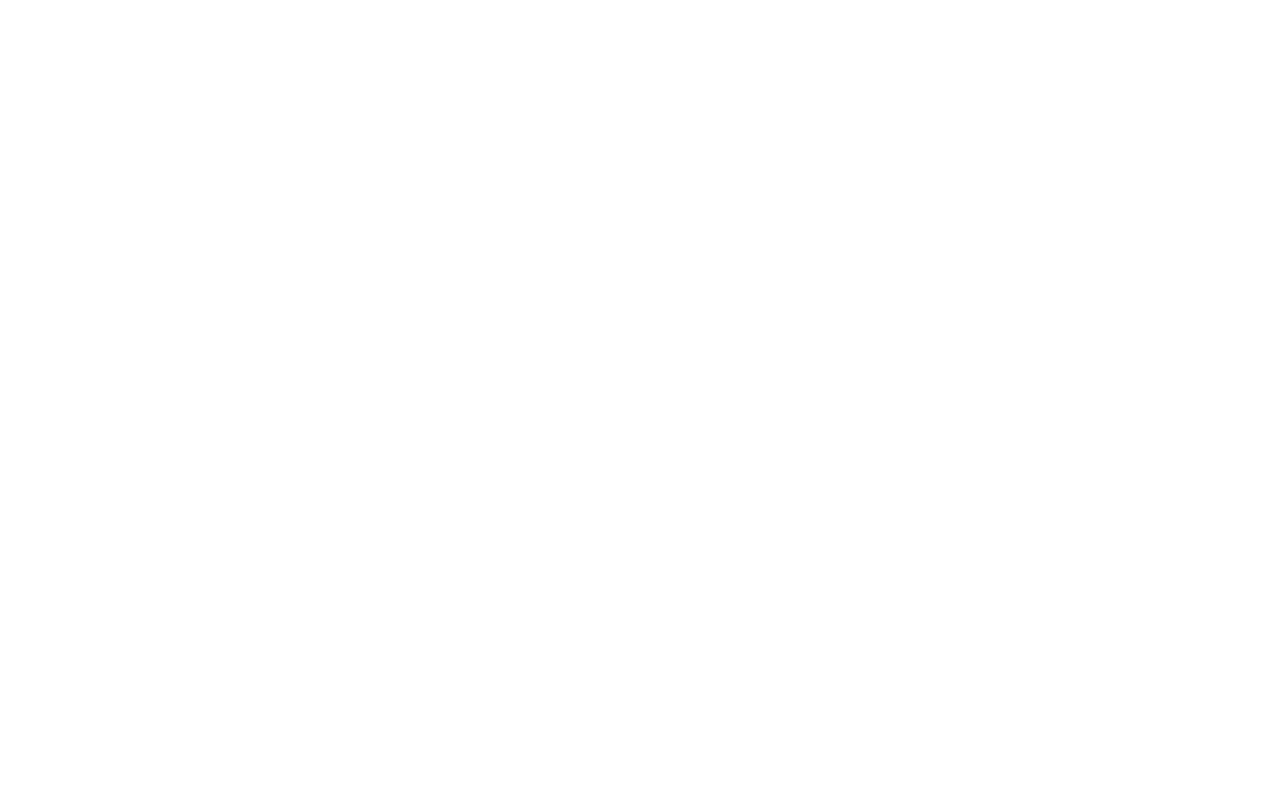
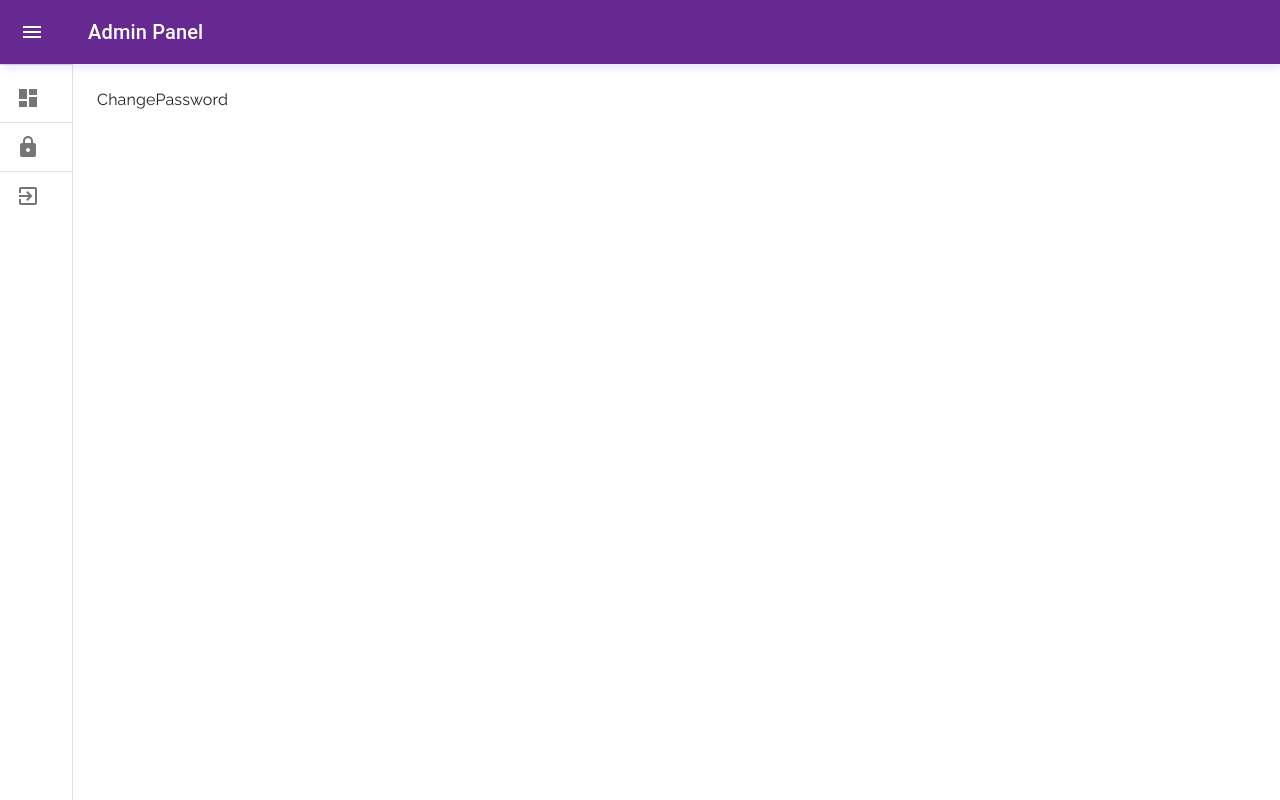
Before and after one commit to AshirbadGudu/react-admin-stater, a React (Create React App) app: page /change-password in a window 1280 px wide. Before the commit this address had no page. Built offline with nearby package versions, Linux system fonts and the light colour scheme.

Commit message:
Panel Layout Created

```diff
--- /dev/null
+++ b/src/configs/MenuItems.js
@@ -0,0 +1,18 @@
+import { Dashboard, LockRounded } from "@mui/icons-material";
+
+const MenuItems = [
+  {
+    key: "1",
+    title: "Dashboard",
+    icon: <Dashboard />,
+    route: "/dashboard",
+  },
+  {
+    key: "2",
+    title: "Change Password",
+    icon: <LockRounded />,
+    route: "/change-password",
+  },
+];
+
+export default MenuItems;
--- a/src/configs/index.js
+++ b/src/configs/index.js
@@ -0,0 +1 @@
+export { default as MenuItems } from "./MenuItems";
--- a/src/contexts/AppContextProvider.jsx
+++ b/src/contexts/AppContextProvider.jsx
@@ -3,7 +3,7 @@
 export const AppContext = createContext();
 
 const AppContextProvider = ({ children }) => {
-  const [user, setUser] = useState(null);
+  const [user, setUser] = useState({});
   return (
     <AppContext.Provider value={{ user, setUser }}>
       {children}
--- /dev/null
+++ b/src/layouts/PanelLayout.jsx
@@ -0,0 +1,189 @@
+import { Fragment, useState } from "react";
+import {
+  Toolbar,
+  Box,
+  List,
+  CssBaseline,
+  Typography,
+  IconButton,
+  ListItem,
+  ListItemIcon,
+  ListItemText,
+  styled,
+  useTheme,
+  Tooltip,
+  Divider,
+  Drawer,
+  AppBar,
+} from "@mui/material";
+import {
+  ExitToApp,
+  ChevronLeft,
+  ChevronRight,
+  Menu as MenuIcon,
+} from "@mui/icons-material";
+import { MenuItems } from "configs";
+import { Link } from "react-router-dom";
+// Define drawer width
+const drawerWidth = 240;
+
+const openedMixin = (theme) => ({
+  width: drawerWidth,
+  color: "#662992 ",
+  background: "#fff",
+  transition: theme.transitions.create("width", {
+    easing: theme.transitions.easing.sharp,
+    duration: theme.transitions.duration.enteringScreen,
+  }),
+  overflowX: "hidden",
+  "&:hover": {},
+});
+
+const closedMixin = (theme) => ({
+  transition: theme.transitions.create("width", {
+    easing: theme.transitions.easing.sharp,
+    duration: theme.transitions.duration.leavingScreen,
+  }),
+  overflowX: "hidden",
+  // color: "black",
+  // background: "#ffbf31",
+  width: `calc(${theme.spacing(7)} + 1px)`,
+  [theme.breakpoints.up("sm")]: {
+    width: `calc(${theme.spacing(9)} + 1px)`,
+  },
+});
+
+// Create CustomDrawerHeader
+const CustomDrawerHeader = styled("div")(({ theme }) => ({
+  display: "flex",
+  alignItems: "center",
+  justifyContent: "flex-end",
+  padding: theme.spacing(0, 1),
+  // necessary for content to be below app bar
+  ...theme.mixins.toolbar,
+}));
+
+const CustomAppBar = styled(AppBar, {
+  shouldForwardProp: (prop) => prop !== "open",
+})(({ theme, open }) => ({
+  zIndex: theme.zIndex.drawer + 1,
+  background: "#662992 ",
+  color: "#fff",
+  boxShadow: "3px 3px 10px #1b00ff1f",
+  transition: theme.transitions.create(["width", "margin"], {
+    easing: theme.transitions.easing.sharp,
+    duration: theme.transitions.duration.leavingScreen,
+  }),
+  ...(open && {
+    marginLeft: drawerWidth,
+    width: `calc(100% - ${drawerWidth}px)`,
+    transition: theme.transitions.create(["width", "margin"], {
+      easing: theme.transitions.easing.sharp,
+      duration: theme.transitions.duration.enteringScreen,
+    }),
+  }),
+}));
+
+const CustomDrawer = styled(Drawer, {
+  shouldForwardProp: (prop) => prop !== "open",
+})(({ theme, open }) => ({
+  width: drawerWidth,
+  flexShrink: 0,
+  whiteSpace: "nowrap",
+  fontFamily: "poppins",
+
+  boxSizing: "border-box",
+  ...(open && {
+    ...openedMixin(theme),
+    "& .MuiDrawer-paper": openedMixin(theme),
+  }),
+  ...(!open && {
+    ...closedMixin(theme),
+    "& .MuiDrawer-paper": closedMixin(theme),
+  }),
+}));
+
+const PanelLayout = ({ children }) => {
+  const [isDrawerOpen, setIsDrawerOpen] = useState(false);
+  const handleDrawerOpen = () => setIsDrawerOpen(true);
+  const handleDrawerClose = () => setIsDrawerOpen(false);
+  const theme = useTheme();
+  return (
+    <>
+      <Box sx={{ display: "flex" }}>
+        <CssBaseline />
+        <CustomAppBar position="fixed" color="transparent" open={isDrawerOpen}>
+          <Toolbar>
+            <IconButton
+              color="inherit"
+              onClick={handleDrawerOpen}
+              edge="start"
+              sx={{
+                marginRight: "36px",
+                ...(isDrawerOpen && { display: "none" }),
+              }}
+            >
+              <MenuIcon />
+            </IconButton>
+            <Typography
+              variant="h6"
+              noWrap
+              component="div"
+              sx={{ textTransform: "capitalize" }}
+            >
+              Admin Panel
+            </Typography>
+            <Box sx={{ flexGrow: 1 }} />
+          </Toolbar>
+        </CustomAppBar>
+        <CustomDrawer variant="permanent" open={isDrawerOpen}>
+          <CustomDrawerHeader>
+            <div className="layoutLogo">
+              {/* <img src={Logo} alt="" width="170px" className="layoutLogo" /> */}
+              <Typography variant="h6" noWrap>
+                Admin Panel
+              </Typography>
+            </div>
+            <IconButton onClick={handleDrawerClose}>
+              {theme.direction === "rtl" ? <ChevronRight /> : <ChevronLeft />}
+            </IconButton>
+          </CustomDrawerHeader>
+          <Divider />
+          {/* Render Menu Items */}
+          <List sx={{ marginTop: "1px" }}>
+            {MenuItems.map((item) => (
+              <Fragment key={item.key}>
+                <Tooltip
+                  title={item.title}
+                  followCursor
+                  component={Link}
+                  to={item.route}
+                >
+                  <ListItem button>
+                    <ListItemIcon>{item.icon}</ListItemIcon>
+                    <ListItemText primary={item.title} />
+                  </ListItem>
+                </Tooltip>
+                <Divider />
+              </Fragment>
+            ))}
+            <Tooltip title={"Click Here To Logout"} followCursor>
+              <ListItem button>
+                <ListItemIcon>
+                  <ExitToApp />
+                </ListItemIcon>
+                <ListItemText primary="Logout" />
+              </ListItem>
+            </Tooltip>
+          </List>
+        </CustomDrawer>
+        <Box component="main" sx={{ flexGrow: 1, p: 3 }}>
+          <CustomDrawerHeader />
+          {children}
+        </Box>
+      </Box>
+    </>
+  );
+};
+
+export default PanelLayout;
--- a/src/layouts/index.js
+++ b/src/layouts/index.js
@@ -0,0 +1 @@
+export { default as PanelLayout } from "./PanelLayout";
--- a/src/pages/Dashboard.jsx
+++ b/src/pages/Dashboard.jsx
@@ -1,5 +1,5 @@
 const Dashboard = () => {
-  return <div>Dashboard</div>;
+  return <>Dashboard</>;
 };
 
 export default Dashboard;
--- a/src/routers/PrivateRoutes.jsx
+++ b/src/routers/PrivateRoutes.jsx
@@ -1,13 +1,16 @@
+import { PanelLayout } from "layouts";
 import { ChangePassword, Dashboard } from "pages";
 import { Routes, Route } from "react-router-dom";
 
 const PrivateRoutes = () => {
   return (
-    <Routes>
-      <Route path="/" element={<Dashboard />} />
-      <Route path="/dashboard" element={<Dashboard />} />
-      <Route path="/change-password" element={<ChangePassword />} />
-    </Routes>
+    <PanelLayout>
+      <Routes>
+        <Route path="/" element={<Dashboard />} />
+        <Route path="/dashboard" element={<Dashboard />} />
+        <Route path="/change-password" element={<ChangePassword />} />
+      </Routes>
+    </PanelLayout>
   );
 };
 
```
